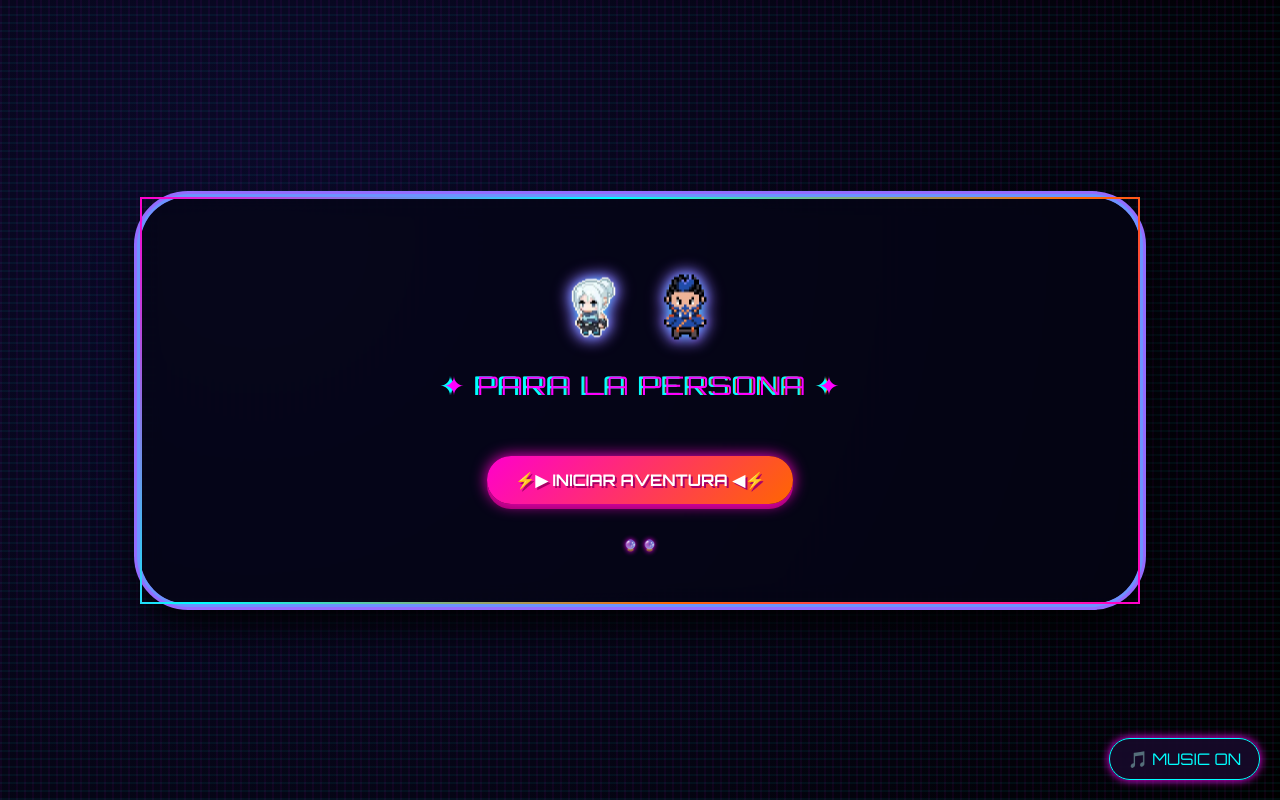
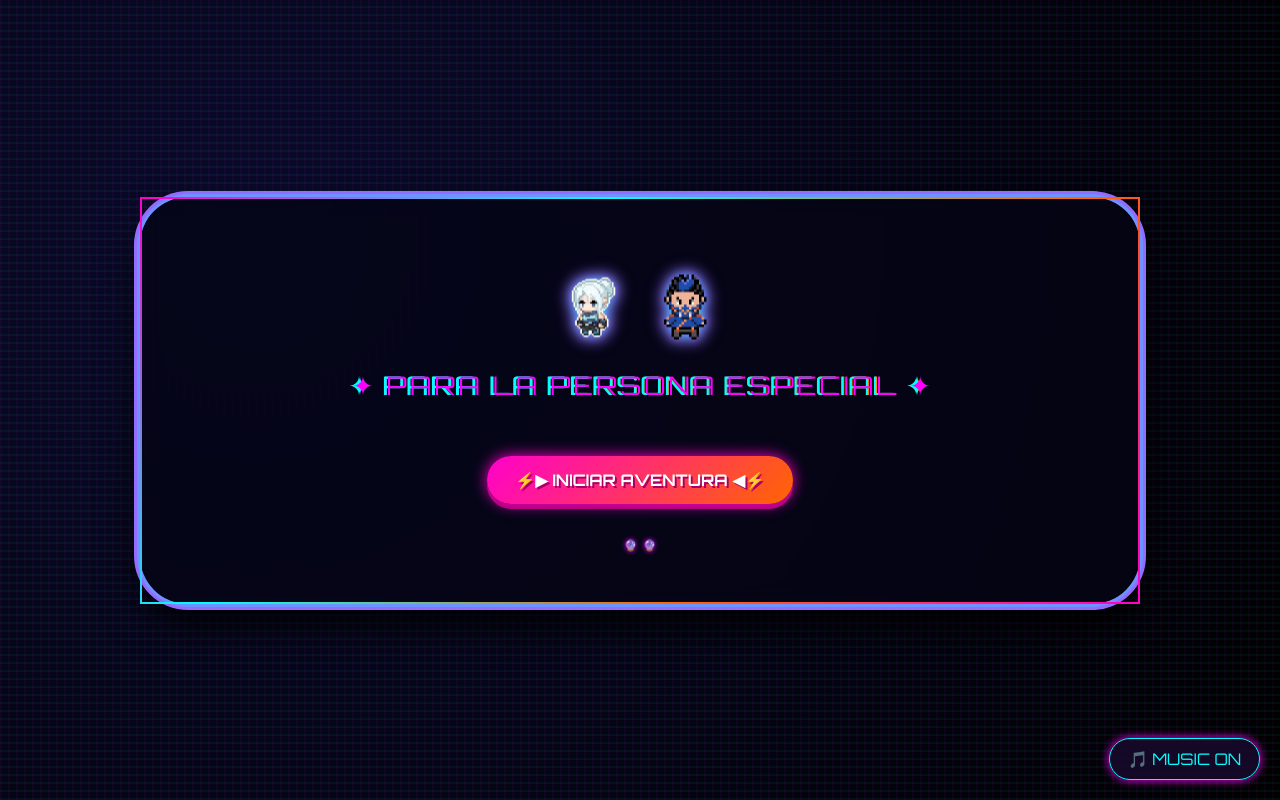
Before and after one commit to melanieant/Carta, a plain HTML site: page index.html in a window 1280 px wide. Drawn offline with Linux system fonts and the light colour scheme.

Commit message:
Actualizar index.html

```diff
--- a/index.html
+++ b/index.html
@@ -340,7 +340,7 @@
             <img src="personaje2.png" class="character" alt="personaje2" onerror="this.src='https://placehold.co/75x75/00ffff/black?text=PNG2'">
         </div>
 
-        <div class="game-title">✦ PARA LA PERSONA  ✦</div>
+        <div class="game-title">✦ PARA LA PERSONA ESPECIAL ✦</div>
 
         <div style="text-align: center; margin: 35px 0;">
             <button class="pixel-btn" id="btnStart">⚡▶ INICIAR AVENTURA ◀⚡</button>
```
